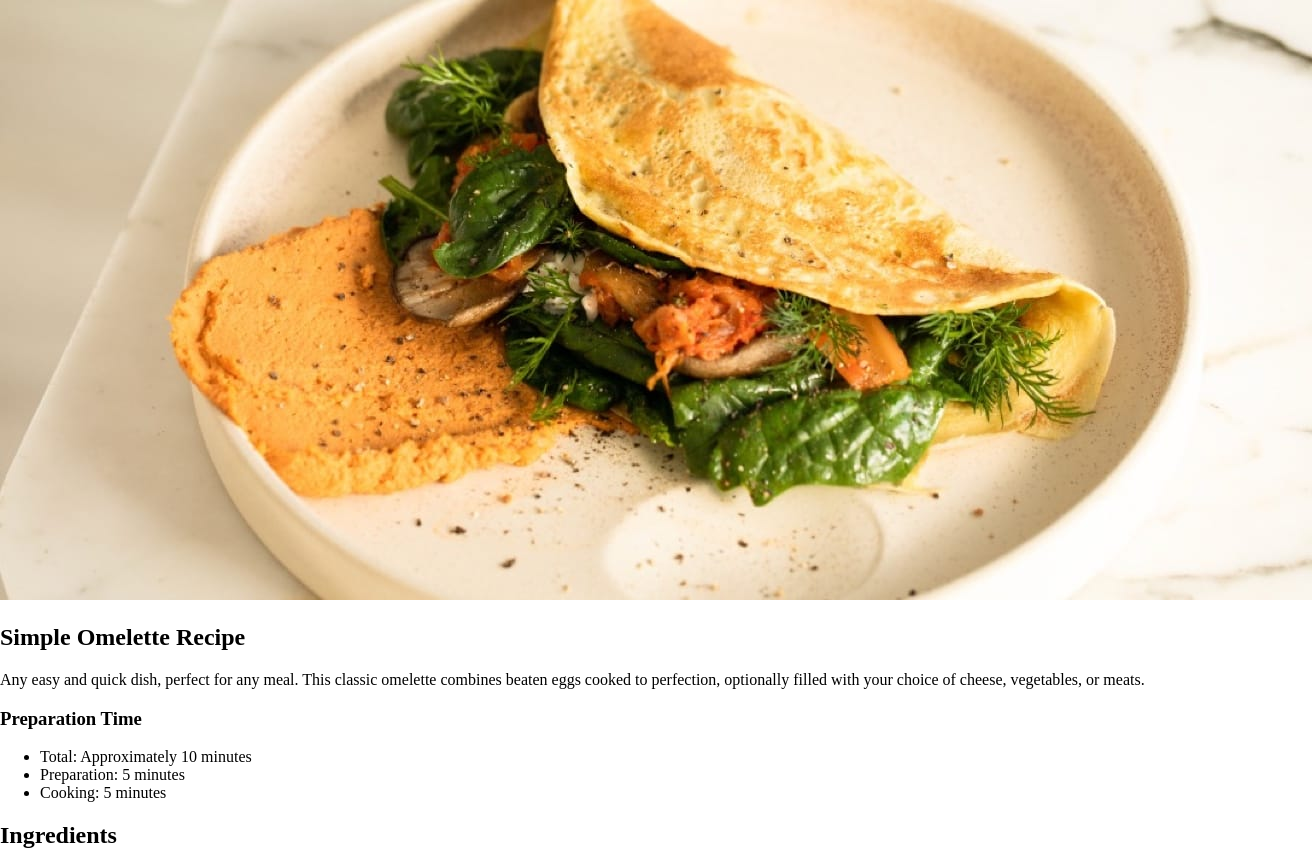
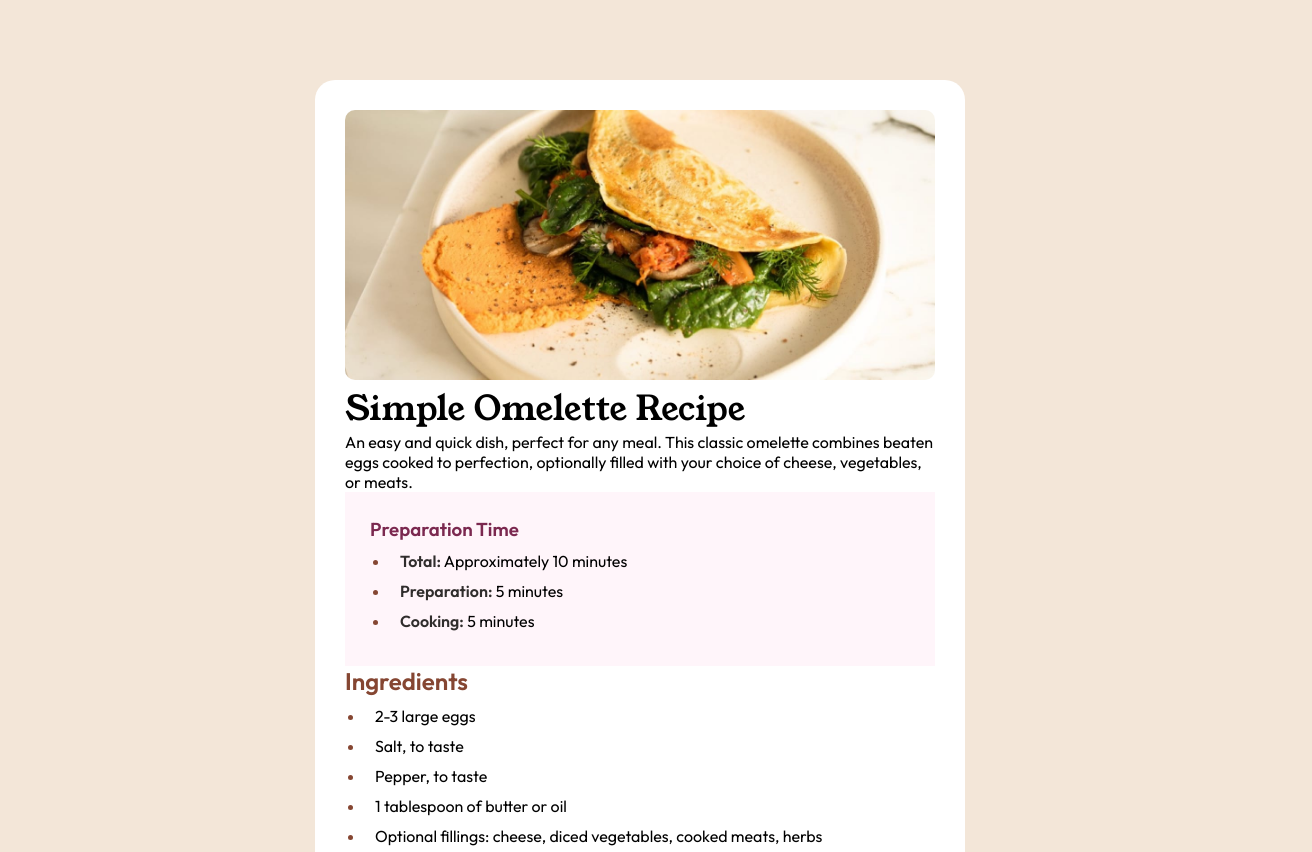
Before and after one commit to soniawan/recipe-page-fem, a plain HTML site: page index.html in a window 1280 px wide. Shown: the top 852 px of the page, 1312 px wide, since content can reach past the window. Drawn offline with Linux system fonts and the light colour scheme.

Commit message:
add style for body, typography, recipe container, recipe img

```diff
--- a/index.html
+++ b/index.html
@@ -34,7 +34,7 @@
       <header>
         <h1 class="recipe-title">Simple Omelette Recipe</h1>
         <p class="recipe-description">
-          Any easy and quick dish, perfect for any meal. This classic omelette
+          An easy and quick dish, perfect for any meal. This classic omelette
           combines beaten eggs cooked to perfection, optionally filled with your
           choice of cheese, vegetables, or meats.
         </p>
--- a/styles/style.css
+++ b/styles/style.css
@@ -12,11 +12,73 @@
 /* Reset */
 * {
   box-sizing: border-box;
-}
-
-html,
-body,
-figure {
   margin: 0;
   padding: 0;
 }
+
+li {
+  margin: 10px 20px;
+  padding-left: 10px;
+}
+
+/* Body */
+body {
+  width: 100%;
+  height: 100%;
+  background-color: hsl(30, 54%, 90%);
+  display: flex;
+  justify-content: center;
+  align-items: center;
+  font-family: "Outfit";
+}
+
+/* Typography */
+h1 {
+  font-family: "young-serif";
+  font-size: 34px;
+  font-weight: 400;
+}
+
+h2 {
+  color: hsl(14, 45%, 36%);
+}
+
+h3 {
+  font-weight: 600;
+  color: hsl(332, 51%, 32%);
+}
+
+li::marker {
+  color: hsl(14, 45%, 36%);
+}
+
+.recipe-list-bold {
+  color: hsl(24, 5%, 18%);
+}
+
+h2,
+li::marker,
+.recipe-list-bold {
+  font-weight: 600;
+}
+
+/* Recipe Container */
+.recipe-container {
+  width: 100%;
+  max-width: 650px;
+  background-color: hsl(0, 0%, 100%);
+  margin: 80px 0;
+  padding: 30px;
+  border-radius: 20px;
+}
+
+/* Recipe image */
+.recipe-img {
+  width: 100%;
+  border-radius: 10px;
+}
+
+.preparation-time-section {
+  background-color: hsl(330, 100%, 98%);
+  padding: 25px;
+}
```
